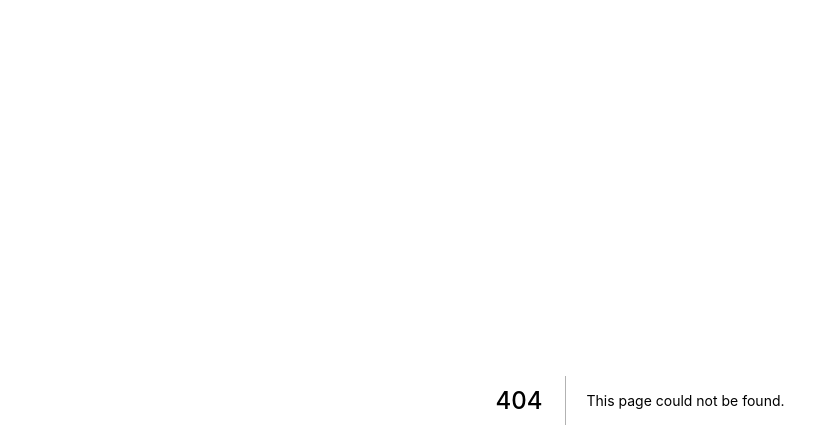
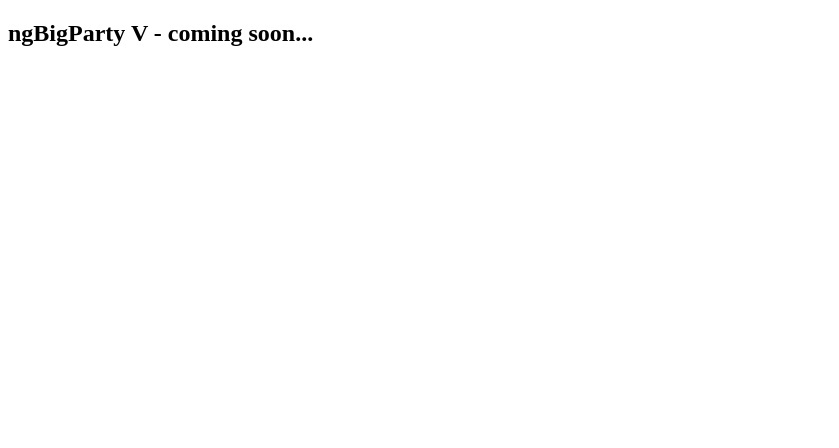
Before and after one commit to ngParty/web, a Next.js app: page /big-party-v in a window 1280 px wide. Before the commit this address had no page. Shown: the top 448 px of the page, without its empty margins (0-839 px from the left). Built offline with nearby package versions, Linux system fonts and the light colour scheme.

Commit message:
refactor: lowercase-page-routes

```diff
--- a/pages/big-party-V/index.tsx
+++ /dev/null
@@ -1,5 +0,0 @@
-const BigPartyV = () => {
-  return <div />
-}
-
-export default BigPartyV
--- /dev/null
+++ b/pages/big-party-v/index.tsx
@@ -0,0 +1,9 @@
+const BigPartyV = () => {
+  return (
+    <section>
+      <h1>ngBigParty V - coming soon...</h1>
+    </section>
+  )
+}
+
+export default BigPartyV
```
Also changed, not shown: components/nav.tsx (+6 -1 lines), pages/big-party-iv/index.tsx (renamed from pages/big-party-VI/index.tsx).
